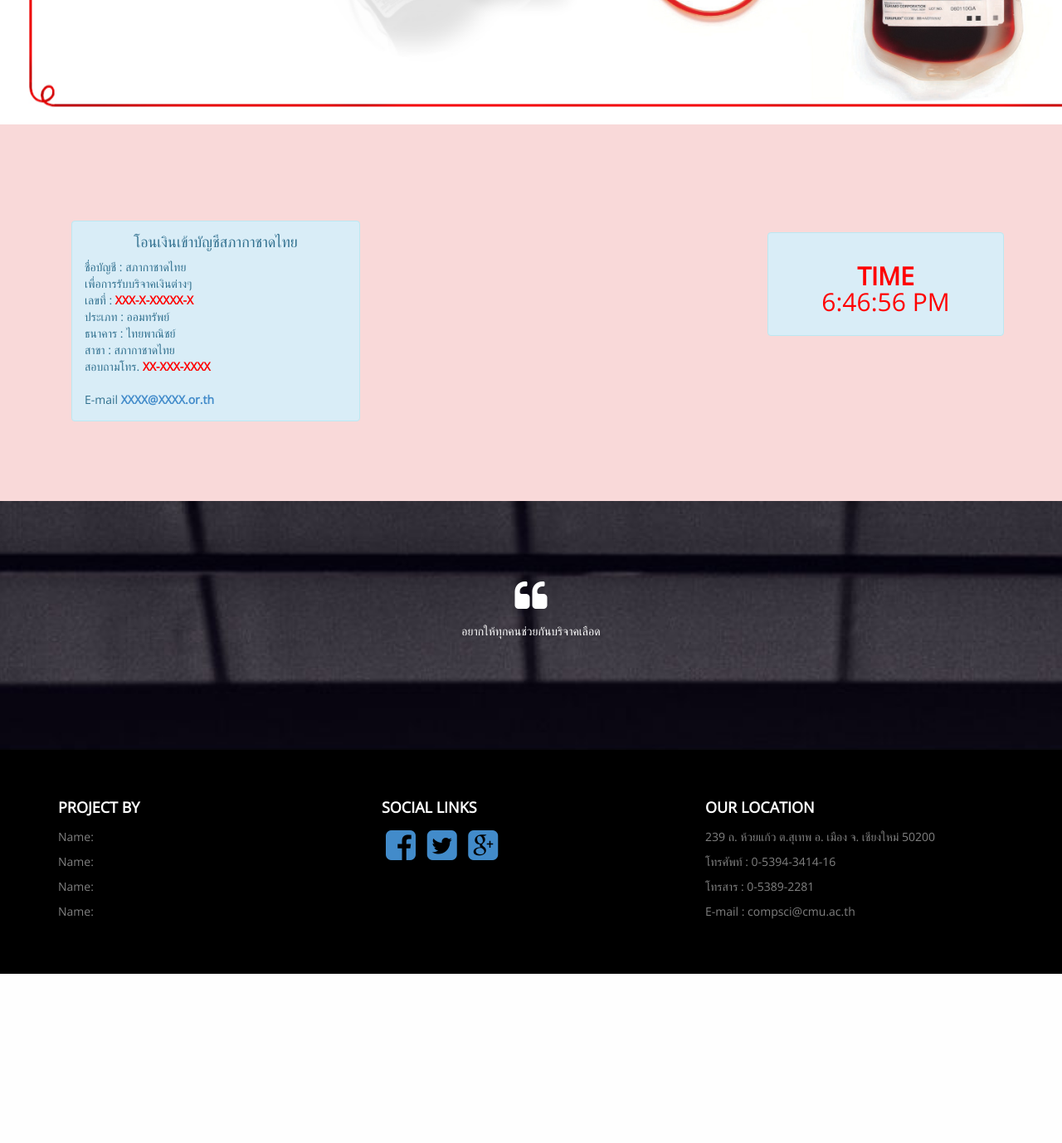
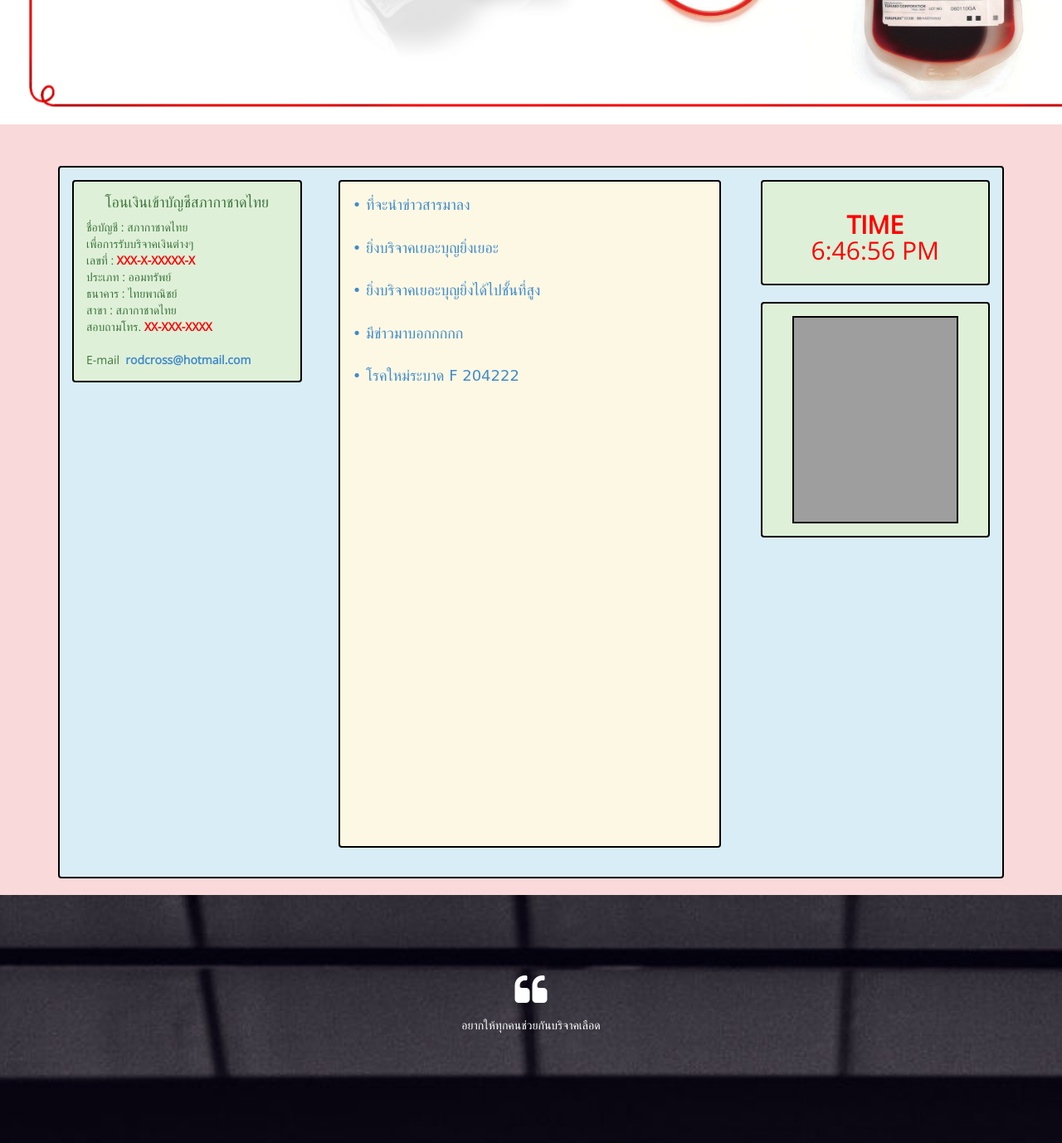
Before and after one commit to siriphat0homnan/projectDB, a PHP site: page /projectDB/ in a window 1280 px wide. Shown: the part 443-1821 px from the top of the page at 83% size. Before the commit the page ends 1617 px from the top, so only its background shows below. Run offline with PHP 8.4, Linux system fonts and the light colour scheme; grey boxes are pictures that could not be loaded.

Commit message:
update index.php

```diff
--- a/projectDB/index.php
+++ b/projectDB/index.php
@@ -61,8 +61,48 @@
 
         <section id="intro">
             <div class="container">
+                <div class="col text-center col-md-12 col-sm-12 alert alert-info" style="border: 2px solid black;">
 
-                <div class="col text-center navbar col-md-4 col-sm-4">
+                    <div class="col text-left col-md-3 col-sm-3 alert alert-success" style="border: 2px solid black;>
+                        <p><span style="font-size: 20px;"><center><h4>โอนเงินเข้าบัญชีสภากาชาดไทย</h4></center></span></p>
+                        ชื่อบัญชี : สภากาชาดไทย <br>เพื่อการรับบริจาคเงินต่างๆ<br>
+                        เลขที่ : <span style="color: #ff0000;"><strong>XXX-X-XXXXX-X</strong></span><br>
+                        ประเภท : ออมทรัพย์<br>
+                        ธนาคาร : ไทยพาณิชย์<br>
+                        สาขา : สภากาชาดไทย<br>
+                        สอบถามโทร.&nbsp;<span style="color: #ff0000;"><strong>XX-XXX-XXXX&nbsp;</strong></span><br>
+                        <br>
+                        E-mail&nbsp;<span style="color: #ff0000;"><strong><a href="XXXX@XXXX.or.th"> rodcross@hotmail.com</a></strong></span> </p>
+                    </div>
+
+                    <div class="col text-center navbar-right col-md-3 col-sm-3 alert alert-success" style="border: 2px solid black;">
+                            <span style="color: #ff0000;"><h2><b>TIME <p id="demo"></p></b></h2></span>
+                    </div>
+
+
+
+                    <div class="col text-left col-md-5 col-sm-5 alert alert-warning" style=" margin-left: 4%;border: 2px solid black;">
+                                <!-- contain news -->
+                                <font face="Comic sans MS" size="4">
+                                <a href = "#">• ที่จะนำข่าวสารมาลง</a><br><br>
+                                <a href = "#">• ยิ่งบริจาคเยอะบุญยิ่งเยอะ</a><br><br>
+                                <a href = "#">• ยิ่งบริจาคเยอะบุญยิ่งได้ไปชั้นที่สูง</a><br><br>
+                                <a href = "#">• มีข่าวมาบอกกกกก</a><br><br>
+                                <a href = "#">• โรคใหม่ระบาด F 204222</a><br><br>
+                                <br><br><br><br><br><br><br><br><br><br><br><br><br><br><br><br><br><br><br><br>
+                                </font>
+                    </div>
+
+                    <div class="col text-center navbar-right col-md-3 col-sm-3 alert alert-success" style="border: 2px solid black;">
+                            <img src = "assets/img/gif1.gif"  width="200" height="250" border="1" style="border: 2px solid black;">
+                    </div>
+
+
+                </div>
+            </div>
+        </section>
+
+                <!-- <div class="col text-center navbar col-md-4 col-sm-4">
                    <p>
 
                     <div class="col-md-12">
@@ -81,9 +121,9 @@
                             </div>
                         </div>
                     </div>
-                </div>
+                </div> -->
                 <!-- end contact -->
-                <br><br>
+                <!-- <br><br>
                 <div class="col text-center navbar-right col-md-3 col-sm-3 " >
 
                     <div class="row text-center pad-row">
@@ -93,15 +133,10 @@
                             </span>
                         </div>
 
-
-
-
-
-                    </div>
+                    </div> -->
 
                     <!-- end bmi -->
-                </div>
-            </section>
+
 
                     <?php include "footer.php" ?>
                     <!--/.FOOTER END-->
```
Also changed, not shown: projectDB/MS.php (+5 -5 lines), projectDB/HostAdmin.php (indentation only), 1 other file. Lines whose indentation alone changed are shown as unchanged.
